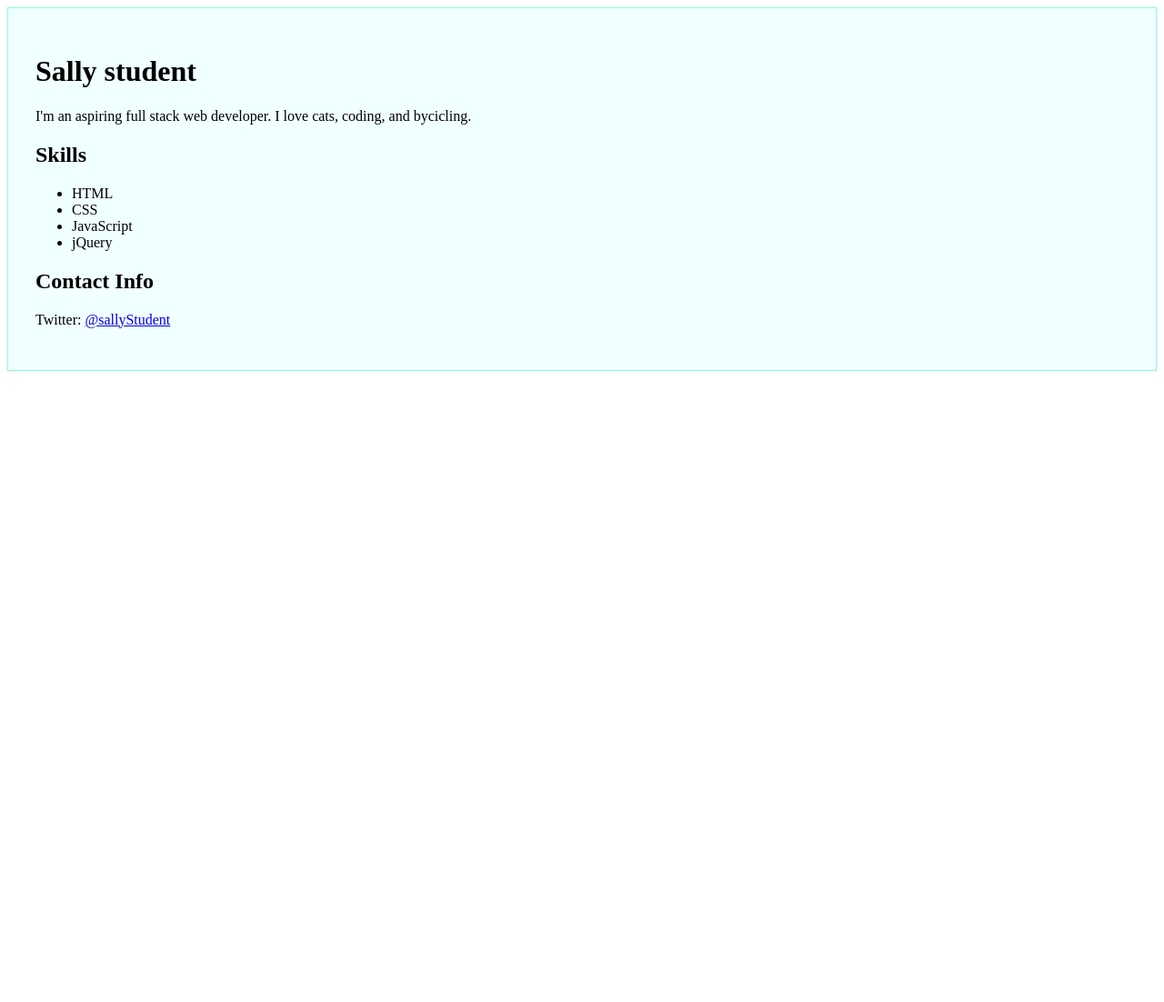
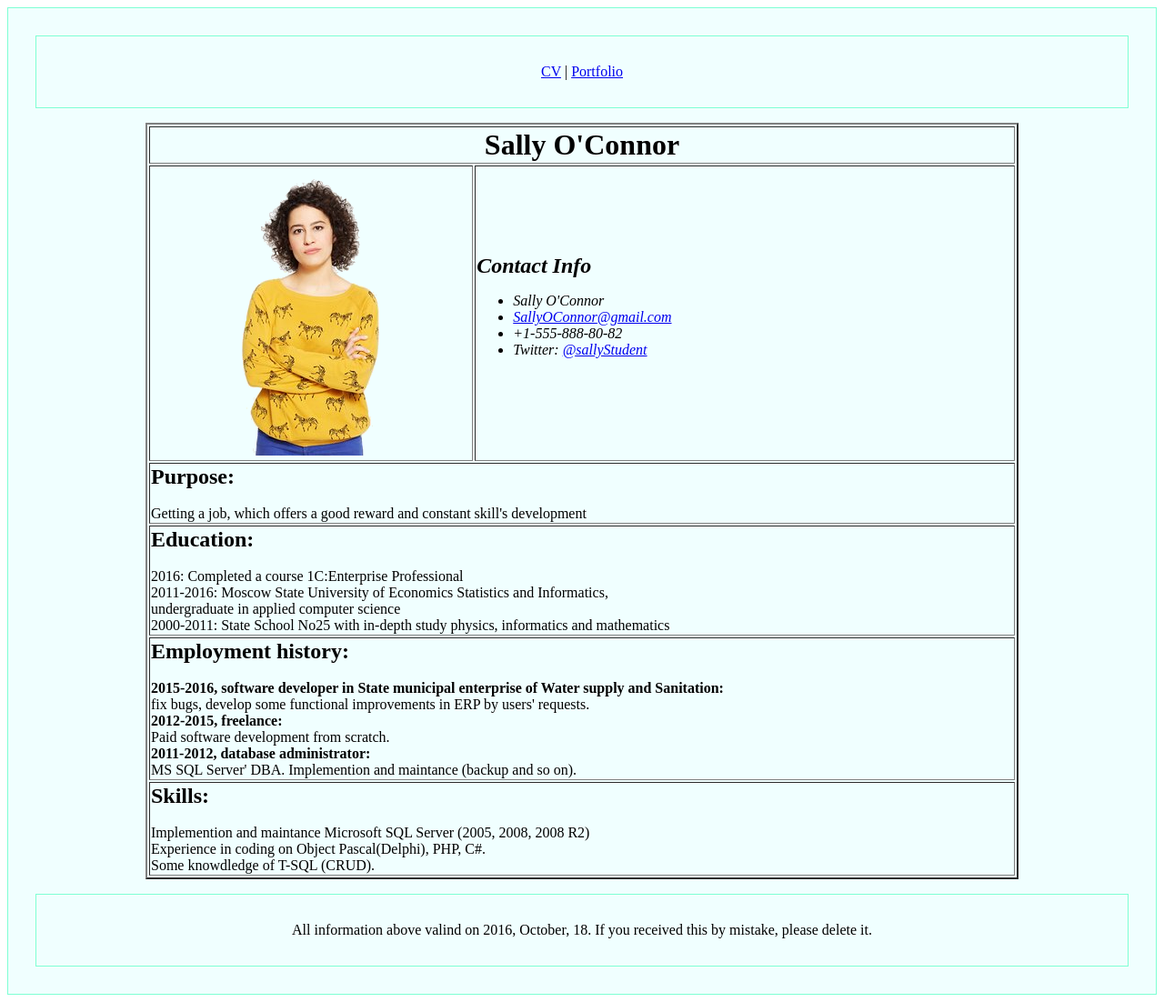
Before and after one commit to Areso/thinkful-l1, a plain HTML site: page index.html in a window 1280 px wide. Shown: the whole page at 91% size. Before the commit the page ends 800 px from the top, so only its background shows below. Drawn offline with Linux system fonts and the light colour scheme.

Commit message:
almost done

```diff
--- a/index.html
+++ b/index.html
@@ -2,23 +2,101 @@
 <html>
 <head>
 	<title>
-		l1p2
+		Sally's CV v2
 	</title>
+	<meta name="description" content="This is an example of CV of Sally">
 	<link rel="stylesheet" type="text/css" href="main.css">
 </head>
 <body>
 <div>
-<h1>Sally student</h1>
-<p>I'm an aspiring full stack web developer. I love cats, coding, and bycicling.</p>
-<h2>Skills</h2>
- <ul>
-     <li>HTML</li>
-     <li>CSS</li>
-     <li>JavaScript</li>
-     <li>jQuery</li>
- </ul>
-<h2>Contact Info</h2>
-<p>Twitter: <a href="https://twitter.com/sallyStudent">@sallyStudent</a></p>
+	<header>
+		<div align="center">
+		  <nav>
+			  <a href="index.html">CV</a> |
+				<a href="https://github.com/Areso/repositories" target="_blank"  rel="noreferrer">Portfolio</a>
+			</nav>
+		</div>
+	</header>
+	<p>
+	<main>
+	  <table border="2px" align="center" width="960">
+			<section title="contact">
+				<tr>
+					<td colspan="2" align="center">
+						<h1>
+				  		Sally O'Connor
+			  		</h1>
+					</td>
+				</tr>
+
+				<tr>
+					<td width = "30%" align="center">
+						<img src="SallyOConnor4.png" alt="Sally O'Connor's image">
+					</td>
+					<td width = "50%">
+						<address>
+						  <h2>Contact Info</h2>
+							  <ul style="vertical-align: center">
+								  <li>Sally O'Connor</li>
+								  <li><a href="mailto:SallyOConnor@gmail.com?subject=hire">SallyOConnor@gmail.com</a></li>
+								  <li>+1-555-888-80-82</li>
+								  <li>Twitter: <a href="https://twitter.com/sallyStudent">@sallyStudent</a></li>
+							  </ul>
+						</address>
+					</td>
+				</tr>
+		  </section>
+			<section title="general">
+				<tr>
+					<td colspan="2" align="left">
+						<h2><b>Purpose:</b></h2></br>
+							Getting a job, which offers a good reward and constant skill's development
+					</td>
+				</tr>
+			</section>
+			<section title="education">
+				<tr>
+					<td colspan="2" align="left">
+						<h2><b>Education:</b></h2></br>
+						  2016: Completed a course 1C:Enterprise Professional</br>
+							2011-2016: Moscow State University of Economics Statistics and Informatics,</br>
+							undergraduate in applied  computer science</br>
+							2000-2011: State School No25 with in-depth study physics, informatics and mathematics</br>
+					</td>
+				</tr>
+			</section>
+			<section title="Employment history">
+				<tr>
+					<td colspan="2" align="left">
+						<h2><b>Employment history:</b></h2></br>
+							<b>2015-2016, software developer in State municipal enterprise of Water supply and Sanitation:</b></br>
+							fix bugs, develop some functional improvements in ERP by users' requests.</br>
+							<b>2012-2015, freelance:</b></br>
+							Paid software development from scratch.</br>
+							<b>2011-2012, database administrator:</b></br>
+							MS SQL Server' DBA. Implemention and maintance (backup and so on).</br>
+					</td>
+				</tr>
+			</section>
+			<section title="Skills">
+				<tr>
+					<td colspan="2" align="left">
+						<h2><b>Skills:</b></h2></br>
+							Implemention and maintance Microsoft SQL Server (2005, 2008, 2008 R2)</br>
+							Experience in coding on Object Pascal(Delphi), PHP, C#.</br>
+							Some knowdledge of T-SQL (CRUD).</br>
+					</td>
+				</tr>
+			</section>
+		</table>
+		</main>
+		<p>
+		<footer>
+			<div align="center">
+			  All information above valind on 2016, October, 18.
+				If you received this by mistake, please delete it.
+		  </div>
+		</footer>
 </div>
 </body>
 </html>
--- a/main.css
+++ b/main.css
@@ -3,3 +3,8 @@ div {
   border: 1px solid aquamarine;
   padding: 30px;
 }
+h1, h2, h3, h4, h5, h6 {
+  margin:0px;
+  margin-bottom:0px;
+  padding:0px;
+}
```
Also changed, not shown: SallyOConnor4.png (added).
